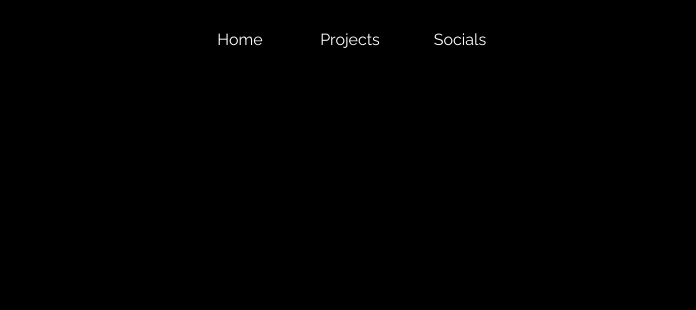
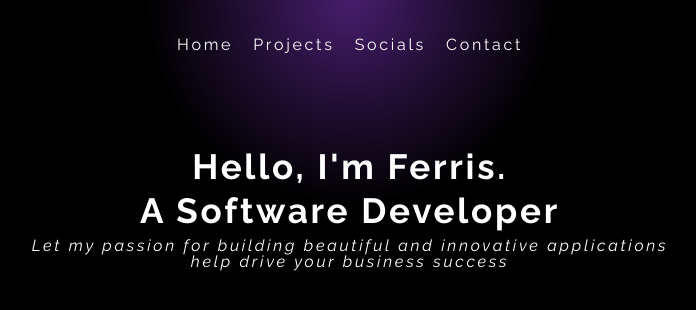
Before and after one commit to FerrisChang/portfolio-two, a React (Vite) app in the folder Front-end/: page / in a window 1280 px wide. Shown: the top 310 px of the page, without its empty margins (290-986 px from the left). Built offline with nearby package versions, Linux system fonts and the light colour scheme.

Commit message:
Added Home page

```diff
--- a/Front-end/src/App.css
+++ b/Front-end/src/App.css
@@ -9,6 +9,7 @@ body {
   background-color: #000000;
   color: #ffffff;
   font-family: 'Raleway-regular', sans-serif;
+  letter-spacing: .17rem;
 }
 /* mainly used for custom fonts */
 .raleway-itl {
--- a/Front-end/src/App.jsx
+++ b/Front-end/src/App.jsx
@@ -1,10 +1,12 @@
 import './App.css'
 import Nav from './components/Nav/Nav'
+import Home from './pages/Home'
 
 function App() {
   return (
     <div className='App-container flex-container'>
       <Nav />
+      <Home />
     </div>
   )
 }
--- a/Front-end/src/components/Nav/Nav.css
+++ b/Front-end/src/components/Nav/Nav.css
@@ -14,6 +14,7 @@
   justify-content: center;
   align-items: center;
   margin: 5px;
+  padding: 5px;
 }
 .Nav-btn:hover {
   background-color: #a1a1a1e7;
--- a/Front-end/src/components/Nav/Nav.jsx
+++ b/Front-end/src/components/Nav/Nav.jsx
@@ -18,14 +18,13 @@ const Nav = () => {
   }, [])
 
 
-
-
   return (
     <div className='Nav-bar flex-container'
     id={scrollPosition > 0 ? 'scrollStyle' : 'fixedStyle'}>
       <a href='#Home' className='Nav-btn flex-container'>Home</a>
       <a href='#Projects' className='Nav-btn flex-container'>Projects</a>
-      <a href='#Contact' className='Nav-btn flex-container'>Socials</a>
+      <a href='#Socials' className='Nav-btn flex-container'>Socials</a>
+      <a href='#Contact' className='Nav-btn flex-container'>Contact</a>
     </div>
   )
 }
--- a/Front-end/src/pages/Home.css
+++ b/Front-end/src/pages/Home.css
@@ -0,0 +1,24 @@
+#Home {
+  height: 100vh;
+  width: 100vw;
+  justify-content: center;
+  background: rgb(70,29,108);
+  background: -moz-radial-gradient(center top, circle, rgba(70,29,108,1) 0%, rgba(0,0,0,1) 20%);
+  background: -webkit-radial-gradient(center top, circle, rgba(70,29,108,1) 0%, rgba(0,0,0,1) 20%);
+  background: radial-gradient(circle at circle, rgba(70,29,108,1) 0%, rgba(0,0,0,1) 20%);
+  filter: progid:DXImageTransform.Microsoft.gradient(startColorstr="#461d6c",endColorstr="#000000",GradientType=1);
+}
+
+#home-info-container {
+  flex-direction: column;
+  align-items: center;
+  padding: 9rem 4rem 0rem 4rem;
+}
+
+#home-support-align {
+  text-align: center;
+}
+
+.home-spacing {
+  margin: 0.3rem;
+}
--- a/Front-end/src/pages/Home.jsx
+++ b/Front-end/src/pages/Home.jsx
@@ -3,8 +3,14 @@ import './Home.css'
 
 const Home = () => {
   return (
-    <div id='Home'>
-      Home
+    <div id='Home' className='flex-container '>
+      <div id='home-info-container' className='flex-container'>
+        <h1 className='raleway-bold headings-size home-spacing'>Hello, I'm Ferris.</h1>
+        <h1 className='raleway-bold headings-size home-spacing'>A Software Developer</h1>
+        <p id='home-support-align' className='raleway-itl home-spacing'>Let my passion for building beautiful and innovative applications
+          <br/>help drive your business success</p>
+      </div>
+
     </div>
   )
 }
```
Also changed, not shown: Front-end/src/pages/Socials.jsx (added, +12 -0 lines), Front-end/src/pages/Socials.css (added).
